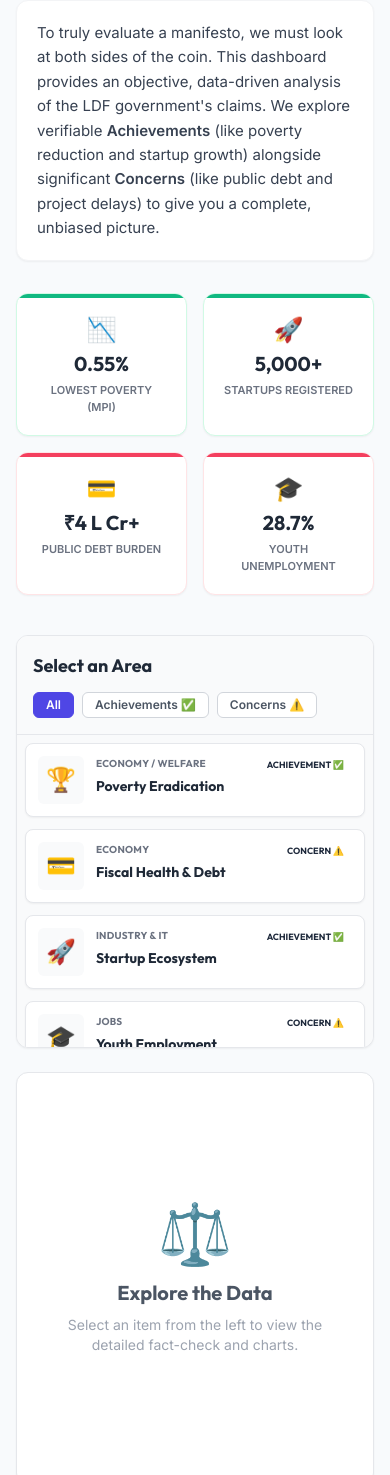
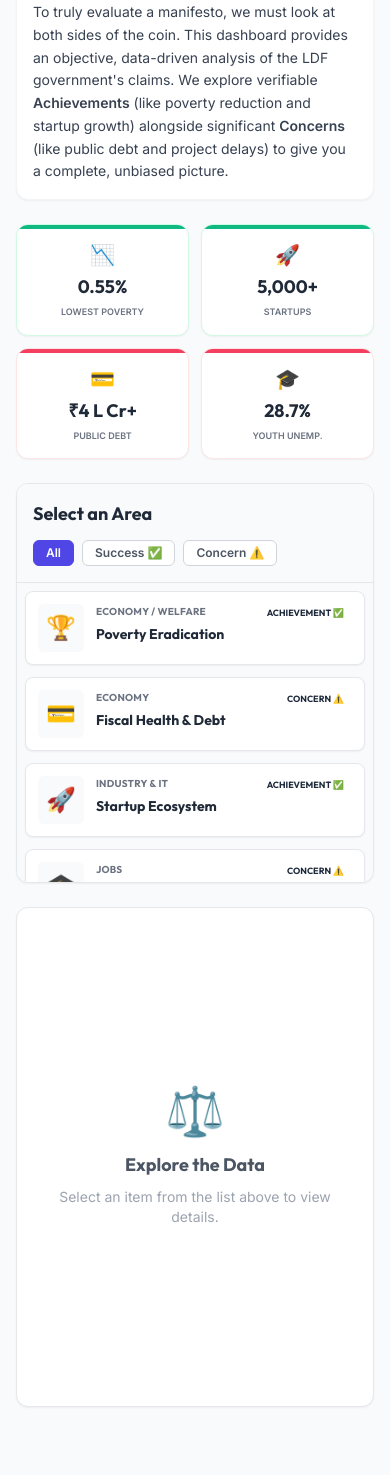
Before and after one commit to endemwone/ldf-manifesto-analysis, a plain HTML site: page index.html in a window 390 px wide. Shown: the part 199-1674 px from the top of the page. After the commit the page ends 1622 px from the top, so only its background shows below. Drawn offline with nearby package versions, Linux system fonts and the light colour scheme; a web font is replaced by a local one.

Commit message:
Optimized dashboard for mobile responsiveness

```diff
--- a/index.html
+++ b/index.html
@@ -155,11 +155,11 @@
         </div>
     </header>
 
-    <main class="flex-grow max-w-7xl mx-auto px-4 sm:px-6 lg:px-8 py-8 w-full flex flex-col gap-6">
+    <main class="flex-grow max-w-7xl mx-auto px-4 sm:px-6 lg:px-8 py-4 sm:py-8 w-full flex flex-col gap-4 sm:gap-6">
 
         <section class="mb-2">
             <p
-                class="text-gray-700 leading-relaxed bg-white p-5 rounded-xl shadow-sm border border-gray-100 text-[15px]">
+                class="text-gray-700 leading-relaxed bg-white p-4 sm:p-5 rounded-xl shadow-sm border border-gray-100 text-sm sm:text-[15px]">
                 <span class="en-content">To truly evaluate a manifesto, we must look at both sides of the coin. This
                     dashboard provides an objective, data-driven analysis of the LDF government's claims. We explore
                     verifiable <b>Achievements</b> (like poverty reduction and startup growth) alongside significant
@@ -173,49 +173,57 @@
         </section>
 
         <!-- Summary Stats (Balanced: 2 Good, 2 Bad) -->
-        <section class="grid grid-cols-2 md:grid-cols-4 gap-4 mb-4">
+        <section class="grid grid-cols-2 md:grid-cols-4 gap-3 sm:gap-4 mb-2">
             <!-- Good -->
             <div
-                class="bg-white p-5 rounded-xl border border-emerald-100 shadow-sm text-center relative overflow-hidden">
+                class="bg-white p-4 sm:p-5 rounded-xl border border-emerald-100 shadow-sm text-center relative overflow-hidden">
                 <div class="absolute top-0 left-0 w-full h-1 bg-emerald-500"></div>
-                <div class="text-2xl mb-1">📉</div>
-                <div class="text-xl font-bold text-gray-800 title-font">0.55%</div>
-                <div class="text-[11px] text-gray-500 font-bold uppercase mt-1 en-content">Lowest Poverty (MPI)</div>
-                <div class="text-[11px] text-gray-500 font-bold uppercase mt-1 ml-content">ഏറ്റവും കുറഞ്ഞ ദാരിദ്ര്യം
+                <div class="text-xl sm:text-2xl mb-1">📉</div>
+                <div class="text-lg sm:text-xl font-bold text-gray-800 title-font">0.55%</div>
+                <div class="text-[9px] sm:text-[11px] text-gray-500 font-bold uppercase mt-1 en-content">Lowest Poverty
                 </div>
+                <div class="text-[9px] sm:text-[11px] text-gray-500 font-bold uppercase mt-1 ml-content">ഏറ്റവും കുറഞ്ഞ
+                    ദാരിദ്ര്യം</div>
             </div>
             <!-- Good -->
             <div
-                class="bg-white p-5 rounded-xl border border-emerald-100 shadow-sm text-center relative overflow-hidden">
+                class="bg-white p-4 sm:p-5 rounded-xl border border-emerald-100 shadow-sm text-center relative overflow-hidden">
                 <div class="absolute top-0 left-0 w-full h-1 bg-emerald-500"></div>
-                <div class="text-2xl mb-1">🚀</div>
-                <div class="text-xl font-bold text-gray-800 title-font">5,000+</div>
-                <div class="text-[11px] text-gray-500 font-bold uppercase mt-1 en-content">Startups Registered</div>
-                <div class="text-[11px] text-gray-500 font-bold uppercase mt-1 ml-content">പുതിയ സ്റ്റാർട്ടപ്പുകൾ</div>
+                <div class="text-xl sm:text-2xl mb-1">🚀</div>
+                <div class="text-lg sm:text-xl font-bold text-gray-800 title-font">5,000+</div>
+                <div class="text-[9px] sm:text-[11px] text-gray-500 font-bold uppercase mt-1 en-content">Startups</div>
+                <div class="text-[9px] sm:text-[11px] text-gray-500 font-bold uppercase mt-1 ml-content">
+                    സ്റ്റാർട്ടപ്പുകൾ</div>
             </div>
             <!-- Bad -->
-            <div class="bg-white p-5 rounded-xl border border-rose-100 shadow-sm text-center relative overflow-hidden">
+            <div
+                class="bg-white p-4 sm:p-5 rounded-xl border border-rose-100 shadow-sm text-center relative overflow-hidden">
                 <div class="absolute top-0 left-0 w-full h-1 bg-rose-500"></div>
-                <div class="text-2xl mb-1">💳</div>
-                <div class="text-xl font-bold text-gray-800 title-font">₹4 L Cr+</div>
-                <div class="text-[11px] text-gray-500 font-bold uppercase mt-1 en-content">Public Debt Burden</div>
-                <div class="text-[11px] text-gray-500 font-bold uppercase mt-1 ml-content">സംസ്ഥാന പൊതുകടം</div>
+                <div class="text-xl sm:text-2xl mb-1">💳</div>
+                <div class="text-lg sm:text-xl font-bold text-gray-800 title-font">₹4 L Cr+</div>
+                <div class="text-[9px] sm:text-[11px] text-gray-500 font-bold uppercase mt-1 en-content">Public Debt
+                </div>
+                <div class="text-[9px] sm:text-[11px] text-gray-500 font-bold uppercase mt-1 ml-content">സംസ്ഥാന പൊതുകടം
+                </div>
             </div>
             <!-- Bad -->
-            <div class="bg-white p-5 rounded-xl border border-rose-100 shadow-sm text-center relative overflow-hidden">
+            <div
+                class="bg-white p-4 sm:p-5 rounded-xl border border-rose-100 shadow-sm text-center relative overflow-hidden">
                 <div class="absolute top-0 left-0 w-full h-1 bg-rose-500"></div>
-                <div class="text-2xl mb-1">🎓</div>
-                <div class="text-xl font-bold text-gray-800 title-font">28.7%</div>
-                <div class="text-[11px] text-gray-500 font-bold uppercase mt-1 en-content">Youth Unemployment</div>
-                <div class="text-[11px] text-gray-500 font-bold uppercase mt-1 ml-content">യുവജന തൊഴിലില്ലായ്മ</div>
+                <div class="text-xl sm:text-2xl mb-1">🎓</div>
+                <div class="text-lg sm:text-xl font-bold text-gray-800 title-font">28.7%</div>
+                <div class="text-[9px] sm:text-[11px] text-gray-500 font-bold uppercase mt-1 en-content">Youth Unemp.
+                </div>
+                <div class="text-[9px] sm:text-[11px] text-gray-500 font-bold uppercase mt-1 ml-content">തൊഴിലില്ലായ്മ
+                </div>
             </div>
         </section>
 
-        <section class="flex flex-col lg:flex-row gap-6 h-[850px] lg:h-[650px]">
+        <section class="flex flex-col lg:flex-row gap-6 lg:h-[650px]">
 
             <!-- Left Sidebar -->
             <div
-                class="w-full lg:w-1/3 flex flex-col h-full bg-white rounded-xl shadow-sm border border-gray-200 overflow-hidden">
+                class="w-full lg:w-1/3 flex flex-col h-[400px] lg:h-full bg-white rounded-xl shadow-sm border border-gray-200 overflow-hidden shrink-0">
                 <div class="p-4 border-b border-gray-200 bg-gray-50">
                     <h2 class="text-lg font-bold text-gray-800 mb-3 title-font">
                         <span class="en-content">Select an Area</span>
@@ -229,12 +237,12 @@
                         <button
                             class="px-3 py-1 rounded-md text-xs font-semibold border filter-btn bg-white text-gray-600 border-gray-300"
                             data-filter="success">
-                            <span class="en-content">Achievements ✅</span><span class="ml-content">നേട്ടങ്ങൾ ✅</span>
+                            <span class="en-content">Success ✅</span><span class="ml-content">നേട്ടങ്ങൾ ✅</span>
                         </button>
                         <button
                             class="px-3 py-1 rounded-md text-xs font-semibold border filter-btn bg-white text-gray-600 border-gray-300"
                             data-filter="concern">
-                            <span class="en-content">Concerns ⚠️</span><span class="ml-content">വെല്ലുവിളികൾ ⚠️</span>
+                            <span class="en-content">Concern ⚠️</span><span class="ml-content">വെല്ലുവിളികൾ ⚠️</span>
                         </button>
                     </div>
                 </div>
@@ -245,16 +253,16 @@
 
             <!-- Right Panel -->
             <div
-                class="w-full lg:w-2/3 h-full bg-white rounded-xl shadow-sm border border-gray-200 overflow-y-auto custom-scrollbar flex flex-col relative">
+                class="w-full lg:w-2/3 min-h-[500px] lg:h-full bg-white rounded-xl shadow-sm border border-gray-200 overflow-y-auto custom-scrollbar flex flex-col relative">
 
-                <div id="detail-view" style="display: none;" class="flex flex-col h-full relative">
+                <div id="detail-view" style="display: none;" class="flex flex-col min-h-full relative">
 
-                    <div class="p-6 border-b border-gray-100 bg-white" id="detail-header">
+                    <div class="p-4 sm:p-6 border-b border-gray-100 bg-white" id="detail-header">
                         <div class="flex items-center gap-2 mb-2" id="detail-category-badge"></div>
-                        <h2 class="text-2xl font-bold text-gray-800 title-font" id="detail-title"></h2>
+                        <h2 class="text-xl sm:text-2xl font-bold text-gray-800 title-font" id="detail-title"></h2>
                     </div>
 
-                    <div class="p-6 flex-grow flex flex-col gap-5 bg-gray-50/50">
+                    <div class="p-4 sm:p-6 flex-grow flex flex-col gap-4 sm:gap-5 bg-gray-50/50">
 
                         <div class="grid grid-cols-1 md:grid-cols-2 gap-4">
                             <!-- The Claim -->
@@ -262,7 +270,7 @@
                                 <h3
                                     class="text-[10px] font-bold text-gray-500 uppercase tracking-wider mb-2 flex items-center gap-1 title-font">
                                     <span class="en-content">📄 Official Claim</span>
-                                    <span class="ml-content">📄 പ്രകടനപത്രികയിലെ വാഗ്ദാനം</span>
+                                    <span class="ml-content">📄 വാഗ്ദാനം</span>
                                 </h3>
                                 <p class="text-gray-700 text-sm font-medium italic" id="detail-claim-text"></p>
                             </div>
@@ -278,7 +286,7 @@
                             </div>
                         </div>
 
-                        <div class="bg-white p-5 rounded-lg border border-gray-200 shadow-sm">
+                        <div class="bg-white p-4 sm:p-5 rounded-lg border border-gray-200 shadow-sm">
                             <h3 class="text-sm font-bold text-gray-800 mb-2 flex items-center gap-2 title-font">
                                 <span>🔍</span>
                                 <span class="en-content">Context & Analysis</span>
@@ -289,7 +297,8 @@
 
                         <div class="mt-auto w-full pb-2">
                             <!-- Responsive chart container -->
-                            <div class="chart-container bg-white rounded-lg p-3 border border-gray-200 shadow-sm">
+                            <div
+                                class="chart-container bg-white rounded-lg p-2 sm:p-3 border border-gray-200 shadow-sm">
                                 <canvas id="analysisChart"></canvas>
                             </div>
                         </div>
@@ -297,16 +306,15 @@
                 </div>
 
                 <div id="empty-state"
-                    class="flex-grow flex flex-col items-center justify-center p-8 text-center text-gray-400 h-full">
-                    <div class="text-6xl mb-4">⚖️</div>
-                    <h3 class="text-xl font-bold text-gray-600 mb-2 title-font">
+                    class="flex-grow flex flex-col items-center justify-center p-8 text-center text-gray-400 min-h-[400px]">
+                    <div class="text-5xl sm:text-6xl mb-4">⚖️</div>
+                    <h3 class="text-lg sm:text-xl font-bold text-gray-600 mb-2 title-font">
                         <span class="en-content">Explore the Data</span>
                         <span class="ml-content">വിവരങ്ങൾ പരിശോധിക്കാം</span>
                     </h3>
                     <p class="text-sm">
-                        <span class="en-content">Select an item from the left to view the detailed fact-check and
-                            charts.</span>
-                        <span class="ml-content">വിശദാംശങ്ങൾ കാണാൻ ഇടതുവശത്തുള്ള കാർഡുകളിൽ ക്ലിക്ക് ചെയ്യുക.</span>
+                        <span class="en-content">Select an item from the list above to view details.</span>
+                        <span class="ml-content">വിശദാംശങ്ങൾ കാണാൻ ലിസ്റ്റിൽ നിന്ന് ഒന്ന് തിരഞ്ഞെടുക്കുക.</span>
                     </p>
                 </div>
 
```
